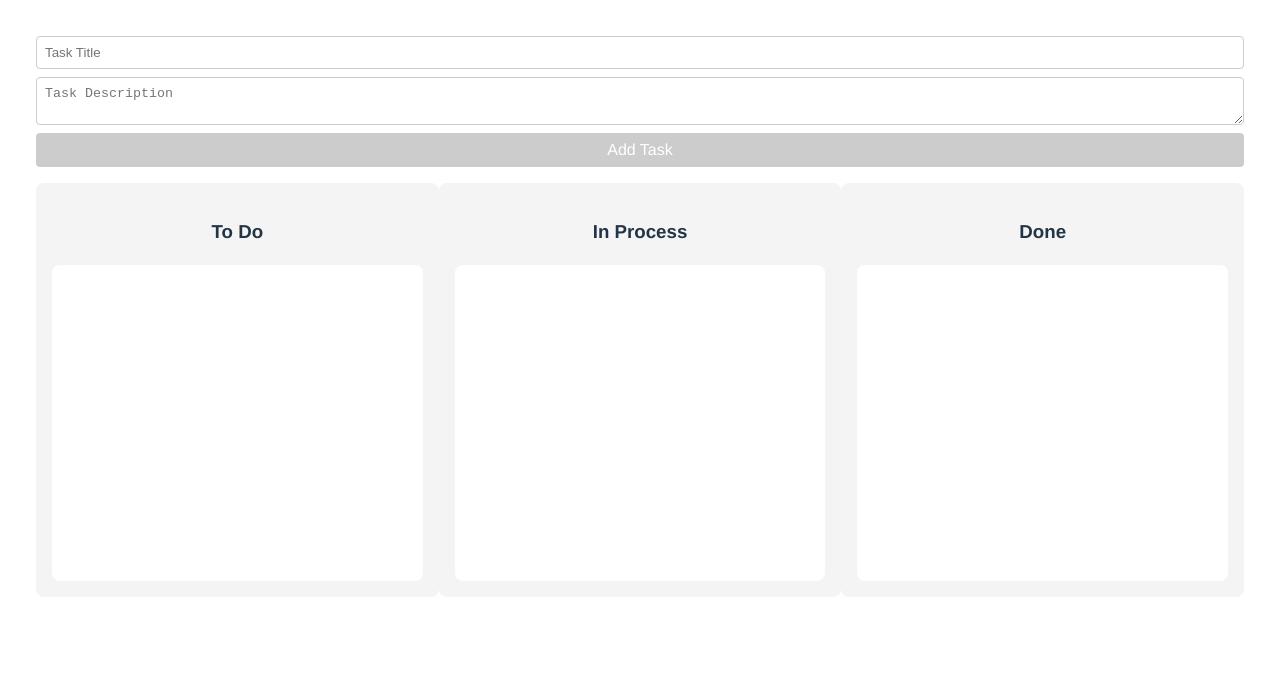
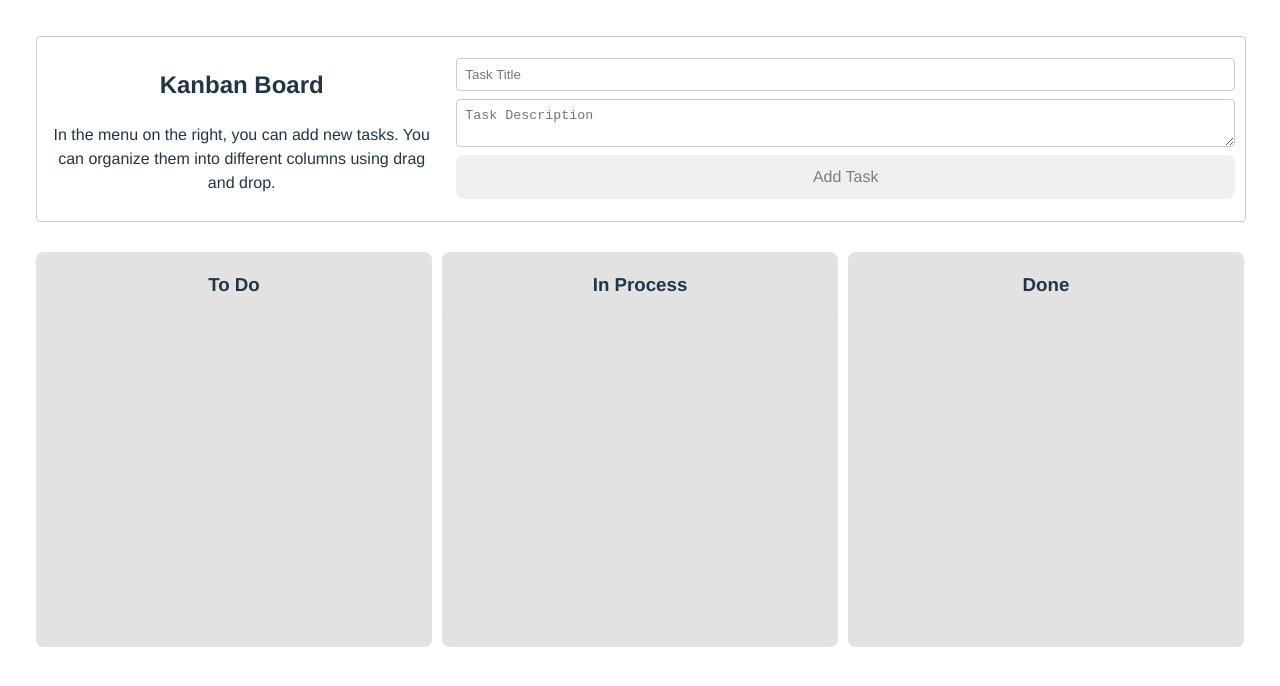
Before and after one commit to sanchez-chris/kanban-board, a Vue app: page / in a window 1280 px wide. Shown: the top 686 px of the page. Built offline with nearby package versions, Linux system fonts and the light colour scheme.

Commit message:
better ui

```diff
--- a/src/components/Board.vue
+++ b/src/components/Board.vue
@@ -64,10 +64,12 @@ const getTasksForColumn = (status: string) => {
   display: flex;
   flex-direction: column;
   gap: 16px;
+  background-color: white;
 }
 
 .columns {
   display: flex;
-  justify-content: space-between;
+  gap: 10px;
+  background-color: white;
 }
 </style>
--- a/src/components/Column.vue
+++ b/src/components/Column.vue
@@ -47,15 +47,14 @@ const onDrop = (event: DragEvent) => {
 <style scoped>
 .column {
   flex: 1;
-  padding: 16px;
-  background-color: #f4f4f4;
+  background-color: #e2e2e2;
   border-radius: 8px;
 }
 
 .tasks {
   min-height: 300px;
-  padding: 8px;
-  background-color: white;
+  padding: 15px;
+  background-color: #e2e2e2;
   border-radius: 8px;
 }
 </style>
--- a/src/components/NewTaskMenu.vue
+++ b/src/components/NewTaskMenu.vue
@@ -17,11 +17,22 @@ const createTask = () => {
 </script>
 
 <template>
-  <div class="new-task-menu">
-    <input v-model="title" type="text" placeholder="Task Title" />
-    <textarea v-model="description" placeholder="Task Description"></textarea>
-    <button @click="createTask" :disabled="!title">Add Task</button>
+    <div class="container">
+    <div class="box-1">
+     <h2>Kanban Board</h2>
+     <p class="intro-text">In the menu on the right, you can add new tasks. You can organize them into different columns using drag and drop.</p>
+    </div>
+    <div class="box-2">
+      <div class="new-task-menu">
+        <input v-model="title" type="text" placeholder="Task Title" />
+        <textarea v-model="description" placeholder="Task Description"></textarea>
+        <button class="add-btn" @click="createTask" :disabled="!title">Add Task</button>
+      </div>
+    </div>
+
   </div>
+
+
 </template>
 
 <style scoped>
@@ -37,16 +48,41 @@ input, textarea {
   border: 1px solid #ccc;
 }
 
-button {
-  padding: 8px;
-  background-color: #007bff;
-  color: white;
-  border: none;
-  border-radius: 4px;
-  cursor: pointer;
+button:disabled {
+  cursor: not-allowed;
+  opacity: 0.5;
+  pointer-events: none;
 }
 
-button:disabled {
-  background-color: #cccccc;
+.add-btn {
+  background-color: #e2e2e2;
+  color: black;
+  padding: 12px 20px 12px;
+  border-radius: 8px;
+  cursor: pointer;
+  font-size: 16px;
+}
+
+.add-btn:hover {
+  border: 1px solid black;
+}
+
+.container {
+    display: flex;
+    width: 100%;
+    border: 1px solid #ccc;
+    border-radius: 4px;
+    margin-bottom: 14px;
+    align-items: center;
+  }
+
+.box-1 {
+  width: 33%;
+  padding: 10px;
+}
+
+.box-2 {
+  width: 66%;
+  padding: 10px;
 }
 </style>
--- a/src/components/Task.vue
+++ b/src/components/Task.vue
@@ -1,6 +1,8 @@
 <script setup lang="ts">
 import { defineProps, defineEmits } from 'vue';
 import type { Task_Type } from '../utils/types';
+import closeIcon from "../images/close.png";
+
 
 const props = defineProps({
   task: Object as () => Task_Type,
@@ -20,14 +22,20 @@ const onDragStart = (event: DragEvent) => {
 </script>
 
 <template>
+
   <div
     class="task"
     draggable="true"
     @dragstart="onDragStart"
   >
+    <div class="delete-button-container">
+      <button class="delete-btn" @click="deleteTask">
+        <img :src="closeIcon" alt="close" class="close-icon" />
+      </button>
+    </div>
+
     <h4>{{ task?.title }}</h4>
     <p>{{ task?.description }}</p>
-    <button @click="deleteTask">Delete</button>
   </div>
 </template>
 
@@ -35,8 +43,22 @@ const onDragStart = (event: DragEvent) => {
 .task {
   padding: 12px;
   margin-bottom: 8px;
-  background-color: #e0e0e0;
+  background-color: white;
   border-radius: 8px;
   cursor: grab;
 }
+
+.delete-button-container {
+  display: flex;
+  justify-content: end;
+}
+
+.delete-btn:hover {
+  border: 1px solid black;
+}
+
+.close-icon {
+  height: 10px;
+  width: 10px;
+}
 </style>
--- a/src/style.css
+++ b/src/style.css
@@ -43,9 +43,7 @@ button {
   cursor: pointer;
   transition: border-color 0.25s;
 }
-button:hover {
-  border-color: #646cff;
-}
+
 button:focus,
 button:focus-visible {
   outline: 4px auto -webkit-focus-ring-color;
```
